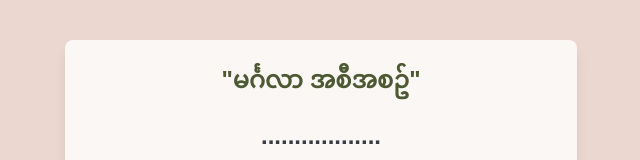
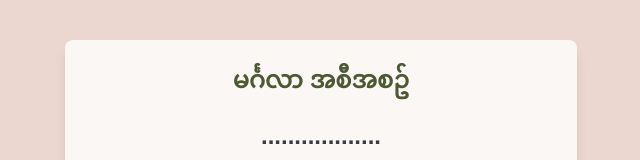
Before and after one commit to AungNaingPhyo2006/aanda, a Next.js app: page /plan in a window 1280 px wide. Shown: the top 160 px of the page, without its empty margins (319-959 px from the left). Built offline with nearby package versions, Linux system fonts and the light colour scheme.

Commit message:
Update page.tsx

```diff
--- a/app/plan/page.tsx
+++ b/app/plan/page.tsx
@@ -7,7 +7,7 @@ export default function Plan() {
     bg-[#ECD7D0]
     p-4">
     <div className="bg-white/80 p-6 rounded-lg shadow-lg w-full max-w-lg overflow-y-auto h-[90vh] scrollbar-hide">
-      <h1 className="text-2xl font-bold text-center text-[#4C5933] mb-6">"မင်္ဂလာ အစီအစဥ်"</h1>
+      <h1 className="text-2xl font-bold text-center text-[#4C5933] mb-6">မင်္ဂလာ အစီအစဥ်</h1>
       <h1 className="text-2xl font-bold text-center text-[#383B42] mt-6">..................</h1>
 
       {/* Scrollable Content */}
```
